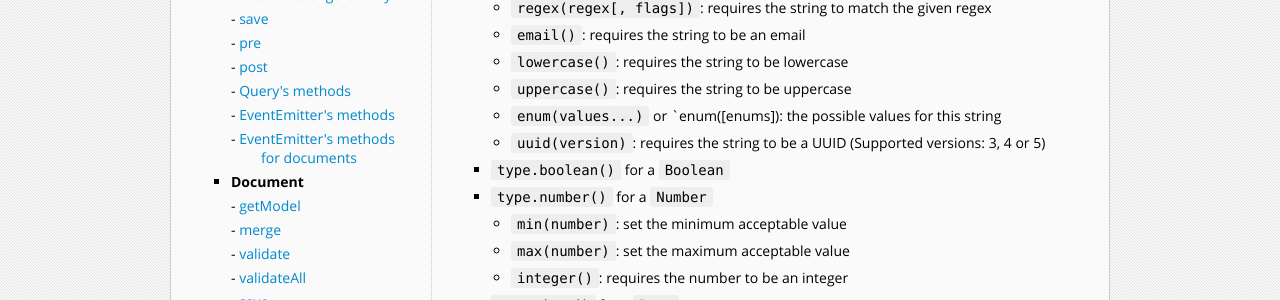
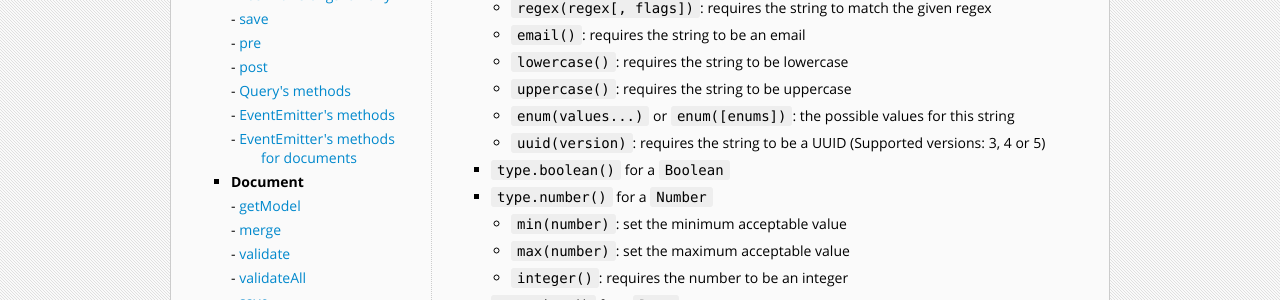
Before and after one commit to neumino/thinky, a Jekyll site: the page built from documentation/schemas.md, in a window 1280 px wide and 900 px high, scrolled down 547 px. Shown: the part 154-454 px from the top of the window. Built offline with Jekyll 4.4.1, drawn with Linux system fonts in a browser that asks for light colours.

Commit message:
Added missing ` on a code block.

```diff
--- a/documentation/schemas.md
+++ b/documentation/schemas.md
@@ -34,7 +34,7 @@ There are two more ways to define a type, one is via the methods in `thinky.type
   - `email()`: requires the string to be an email
   - `lowercase()`: requires the string to be lowercase
   - `uppercase()`: requires the string to be uppercase
-  - `enum(values...)` or `enum([enums]): the possible values for this string
+  - `enum(values...)` or `enum([enums])`: the possible values for this string
   - `uuid(version)`: requires the string to be a UUID (Supported versions: 3, 4 or 5)
 - `type.boolean()` for a `Boolean`
 - `type.number()` for a `Number`
```
